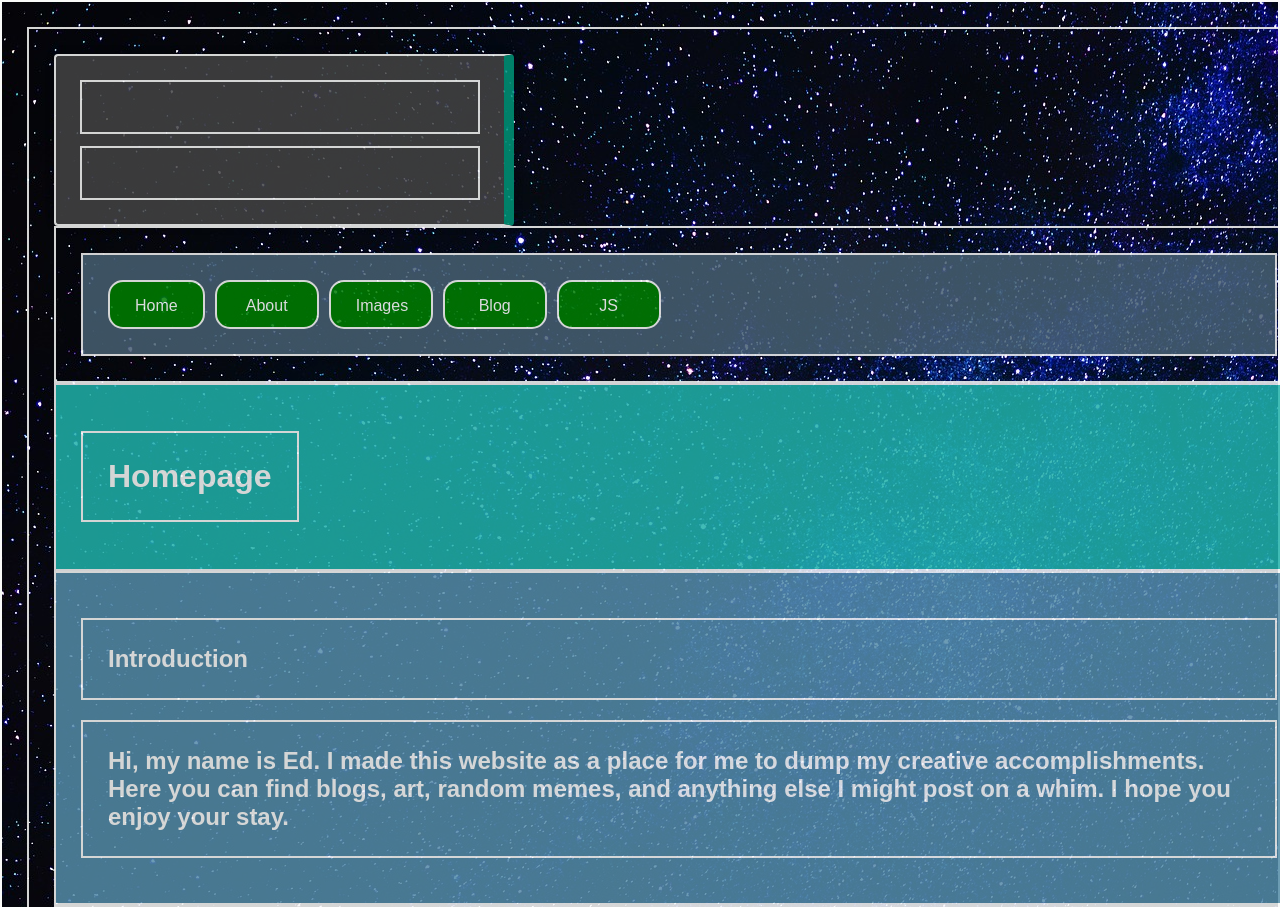
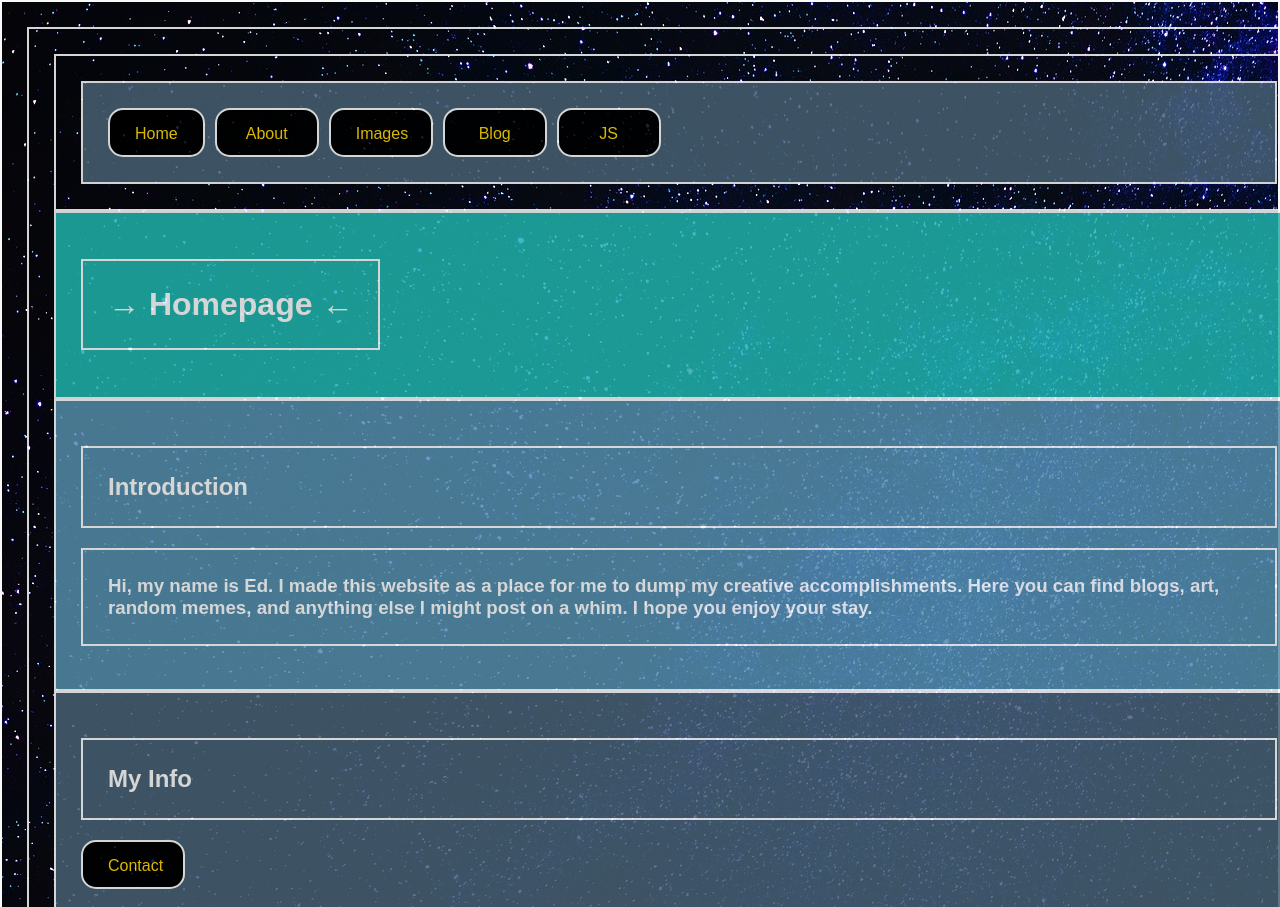
Before and after one commit to edwrand/odin_website, a plain HTML site: page index.html in a window 1280 px wide. Shown: the top 907 px of the page. Drawn offline with Linux system fonts and the light colour scheme.

Commit message:
updated layouts and adding JS

```diff
--- a/index.html
+++ b/index.html
@@ -22,11 +22,6 @@
     <link rel="preconnect" href="https://fonts.googleapis.com">
     <link rel="preconnect" href="https://fonts.gstatic.com" crossorigin>
     <link href="https://fonts.googleapis.com/css2?family=Inter:wght@500&display=swap" rel="stylesheet">
-
-    <div class="datetime">
-        <div class="time"></div>
-        <div class="date"></div>
-    </div>
     <!-- nav bar -->
     <nav class="navbar">
         <div class="flex-container">
@@ -39,13 +34,13 @@
     </nav>
     <!-- beginning of home page -->
     <div class="flex-containerone">
-        <h1>Homepage</h1>
+        <h1>→ Homepage ←</h1>
     </div>
     <div class="introduction">
         <h2>Introduction</h2>
-        <h2>Hi, my name is Ed. I made this website as a place for me to dump my creative
+        <h3>Hi, my name is Ed. I made this website as a place for me to dump my creative
             accomplishments. Here you can find blogs, art, random memes, and anything else I might post on a whim. I
-            hope you enjoy your stay.</h2>
+            hope you enjoy your stay.</h3>
     </div>
 
     <div class="main-content">
--- a/jstestpage.js
+++ b/jstestpage.js
@@ -26,8 +26,8 @@ while (userflag < 5 || computerflag < 5) {
         }
         // adding an ability to exit the game
         elseif(playerChoice == 'exit') {
-            clear
-        }
+            break
+        };
         console.log(playerChoice + " is your choice")
         return playerChoice;
     }
--- a/styles.css
+++ b/styles.css
@@ -41,7 +41,6 @@ h1 {
 h3 {
     font-family: sans-serif;
     color: #F9FAF8;
-    padding-left: 400px;
 }
 
 h2,
@@ -169,8 +168,8 @@ HTML CSSResult Skip Results Iframe EDIT ON div {
 /* button animation for the nav bar css */
 a:link,
 a:visited {
-    background-color: green;
-    color: white;
+    background-color: black;
+    color: gold;
     padding: 15px 25px;
     text-align: center;
     text-decoration: none;
@@ -179,7 +178,8 @@ a:visited {
 
 a:hover,
 a:active {
-    background-color: blue;
+    background-color: black;
+    color: red;
 }
 
 .datetime {
```
